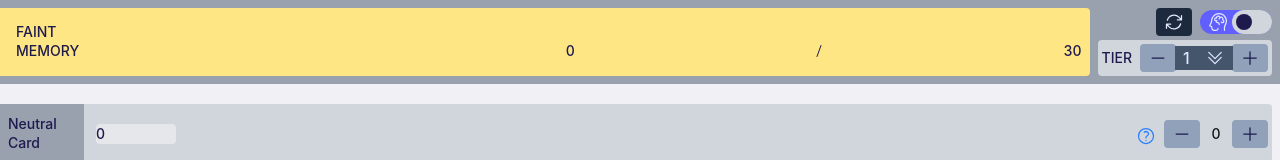
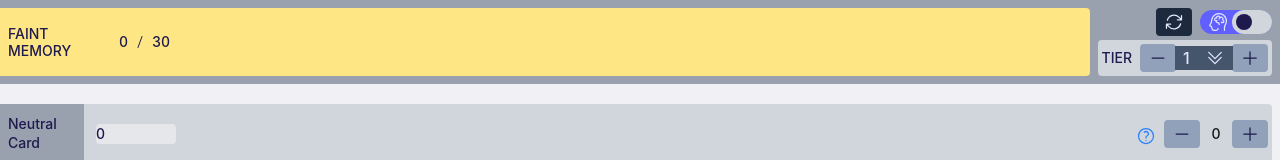
Before and after one commit to jbchhproj/czn-save-data-calculator, a Next.js app: page / in a window 1280 px wide. Shown: the top 160 px of the page. Built offline with nearby package versions, Linux system fonts and the light colour scheme.

Commit message:
fixing faint mem overflow

```diff
--- a/src/components/ResultsArea.tsx
+++ b/src/components/ResultsArea.tsx
@@ -10,18 +10,22 @@ export default function ResultsSection({
   totalFaintMemory,
 }: ResultsSectionProps) {
   const faintMemoryLimit = 20 + tier * 10;
+  const [leadingLabel, ...trailingLabelParts] = "FAINT MEMORY".split(/\s+/);
+  const trailingLabel = trailingLabelParts.join(" ");
 
   return (
-    <div className="-ml-8 flex h-full w-[calc(100%+2rem)] flex-col justify-center rounded-r bg-amber-200 py-1 pl-10 pr-2 text-sm text-indigo-950">
-      <span className="leading-tight">FAINT</span>
+    <div className="-ml-8 flex h-full w-[calc(100%+2rem)] items-center rounded-r bg-amber-200 py-1 pl-8 pr-2 text-sm text-indigo-950">
+      <div className="flex w-full items-center gap-3">
+        <div className="flex w-24 shrink-0 flex-col justify-center">
+          <span className="leading-tight">{leadingLabel}</span>
+          {trailingLabel && <span className="leading-tight">{trailingLabel}</span>}
+        </div>
 
-      <div className="grid grid-cols-[auto_3ch_auto_2ch] items-center gap-1 whitespace-nowrap tabular-nums">
-        <span>MEMORY</span>
-        <span className="text-right">{totalFaintMemory}</span>
-        <span className="flex justify-center">
+        <div className="inline-flex items-center gap-1 whitespace-nowrap tabular-nums">
+          <span className="w-3 text-right">{totalFaintMemory}</span>
           <SlashIcon className="h-4 w-4" />
-        </span>
-        <span>{faintMemoryLimit}</span>
+          <span className="w-3">{faintMemoryLimit}</span>
+        </div>
       </div>
     </div>
   );
```
